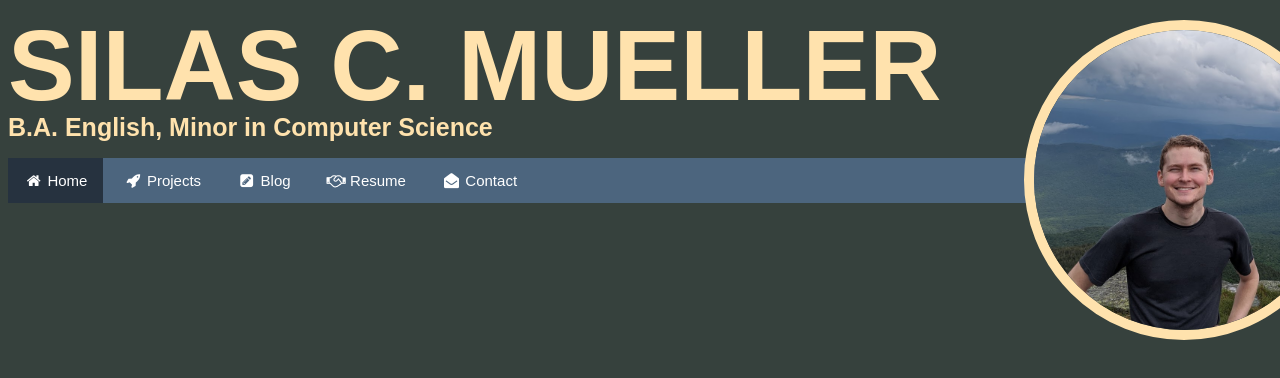
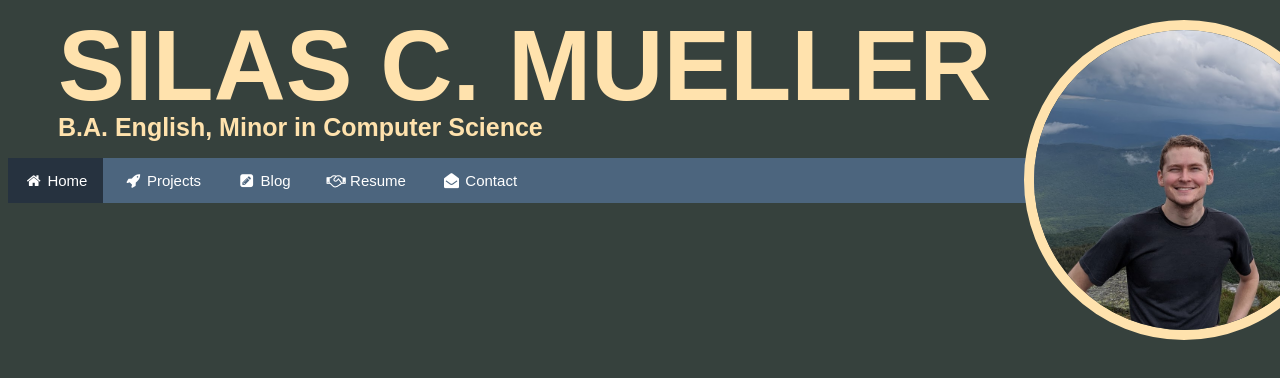
Before and after one commit to HPlatinum/personal-site, a plain HTML site: page index.html in a window 1280 px wide. Shown: the top 378 px of the page. Drawn offline with Linux system fonts and the light colour scheme.

```diff
--- a/static/css/styles.css
+++ b/static/css/styles.css
@@ -12,6 +12,7 @@ header h1 {
     color: #ffe2ad;
     margin-block-start: 0;
     margin-block-end: -10px;
+    margin-inline-start: 50px;
 }
 
 header h2 {
@@ -20,6 +21,7 @@ header h2 {
     color: #ffe2ad;
     margin-block-start: 0;
     margin-block-end: 0;
+    margin-inline-start: 50px;
 }
 
 #nav-bar nav {
```
